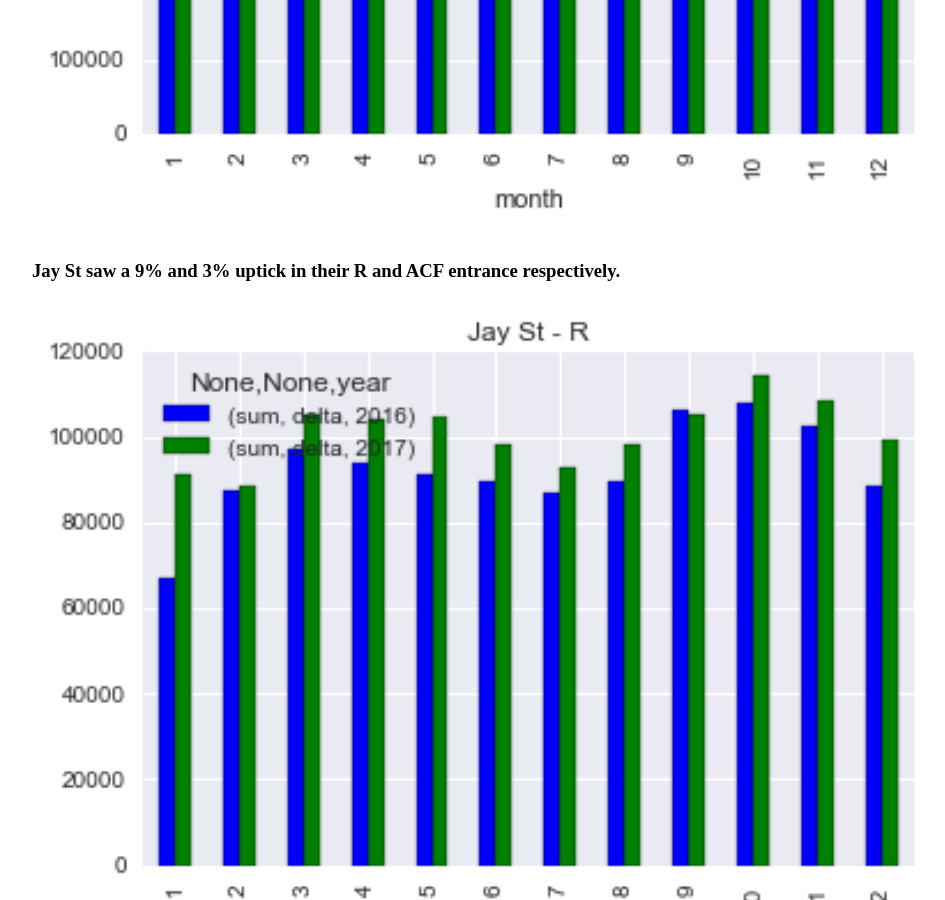
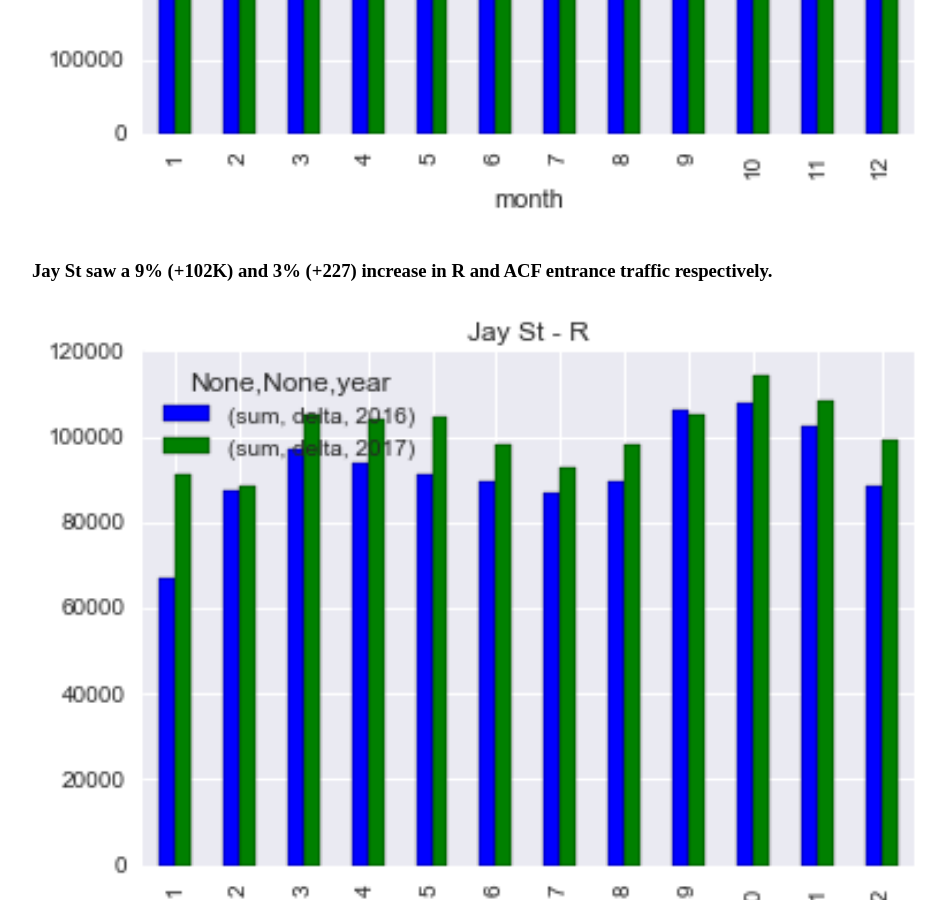
Before and after one commit to IKOSTYUK/ikostyuk.github.io, a Jekyll site: the page built from _posts/2018-03-16-MTA-Analysis.md, in a window 1280 px wide and 900 px high, scrolled down 1548 px. Shown: the whole window, without its empty margins (160-1105 px from the left). Built offline with Jekyll 4.4.1, drawn with Linux system fonts in a browser that asks for light colours.

Commit message:
Update 2018-03-16-MTA-Analysis.md

```diff
--- a/_posts/2018-03-16-MTA-Analysis.md
+++ b/_posts/2018-03-16-MTA-Analysis.md
@@ -31,7 +31,7 @@ As expected ridership increased in Downtown Brooklyn.
 
 <img src="/img/mta/deklab.png" height="100%" width="100%" class="inline"/>
 
-### Jay St saw a 9% and 3% uptick in their R and ACF entrance respectively.
+### Jay St saw a 9% (+102K) and 3% (+227) increase in R and ACF entrance traffic respectively.
 
 <img src="/img/mta/jay-r.png" height="100%" width="100%" class="inline"/>
 <img src="/img/mta/jay-acf.png" height="100%" width="100%" class="inline"/>
```
